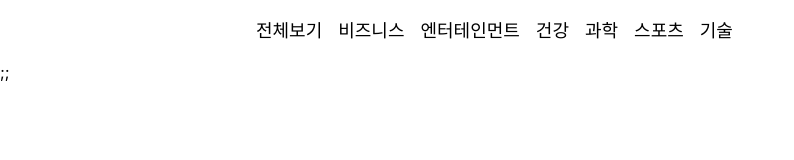
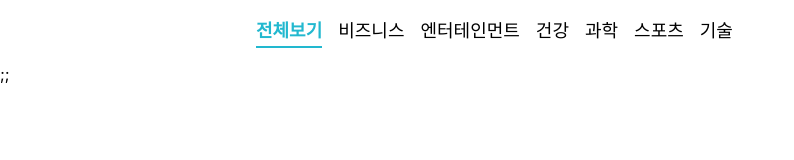
Before and after one commit to twozeronine/news-web-app, a React (Create React App) app: page / in a window 1280 px wide. Shown: the top 160 px of the page, without its empty margins (0-794 px from the left). Built offline with nearby package versions, Linux system fonts and the light colour scheme; no server answers.

Commit message:
카테고리 컴포넌트 UI에 스타일 적용

```diff
--- a/src/components/Categories.js
+++ b/src/components/Categories.js
@@ -1,5 +1,5 @@
 import React from "react";
-import styled from "styled-components";
+import styled, { css } from "styled-components";
 
 const categories = [
   {
@@ -55,16 +55,33 @@ const Category = styled.div`
     color: #495057;
   }
 
+  // active 상태에 따라 스타일 변화
+  ${(props) =>
+    props.active &&
+    css`
+      font-weight: 600;
+      border-bottom: 2px solid #22b8cf;
+      color: #22b8cf;
+      &:hover: {
+        color: #3bc9db;
+      }
+    `}
   & + & {
     margin-left: 1rem;
   }
 `;
 
-function Categories() {
+function Categories({ onSelect, category }) {
   return (
     <CategoriesBlock>
       {categories.map((c) => (
-        <Category key={c.name}>{c.text}</Category>
+        <Category
+          key={c.name}
+          active={category === c.name}
+          onClick={() => onSelect(c.name)}
+        >
+          {c.text}
+        </Category>
       ))}
     </CategoriesBlock>
   );
```
